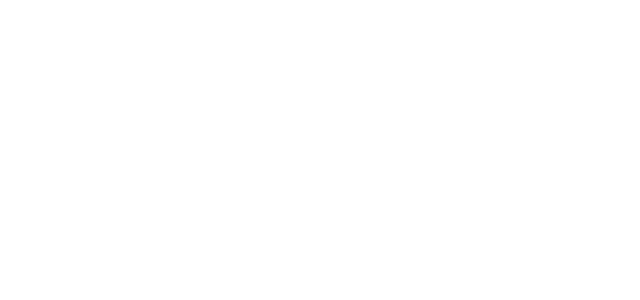
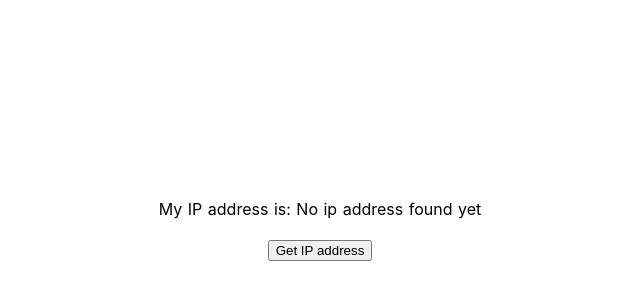
Before and after one commit to dutchwebworks/nuxt-learning, a Nuxt app: page /axios in a window 1280 px wide. Before the commit this address had no page. Shown: the part 180-480 px from the top of the page, without its empty margins (320-960 px from the left). Built offline with nearby package versions, Linux system fonts and the light colour scheme.

Commit message:
Moved Axios to separate demo page

```diff
--- /dev/null
+++ b/pages/axios.vue
@@ -0,0 +1,51 @@
+<template>
+  <section class="container axios">
+    <section class="ip-address">
+        <div class="ip-address__title">
+          My IP address is: {{ ip }}
+        </div>
+
+        <div class="ip-address__button">
+          <button @click="fetchSomething">Get IP address</button>
+        </div>
+      </section>
+  </section>
+</template>
+
+<script>
+  export default {
+    components: {
+
+    },
+    data() {
+      return {
+        ip: 'No ip address found yet',
+      }
+    },
+    methods: {
+      async fetchSomething() {
+        const ip = await this.$axios.$get('http://icanhazip.com');
+        this.ip = ip;
+      }
+    }
+  };
+</script>
+
+<style>
+  .container
+  {
+    min-height: 100vh;
+    display: flex;
+    justify-content: center;
+    align-items: center;
+    text-align: center;
+  }
+
+  .ip-address {
+    margin-top: 20px;
+  }
+
+  .ip-address__button {
+    margin-top: 20px;
+  }
+</style>
--- a/pages/index.vue
+++ b/pages/index.vue
@@ -12,16 +12,6 @@
         <a href="https://nuxtjs.org/" target="_blank" class="button--green">Documentation</a>
         <a href="https://github.com/nuxt/nuxt.js" target="_blank" class="button--grey">GitHub</a>
       </div>
-
-      <section class="ip-address">
-        <div class="ip-address__title">
-          My IP address is: {{ ip }}
-        </div>
-
-        <div class="ip-address__button">
-          <button @click="fetchSomething">Get IP address</button>
-        </div>
-      </section>
     </div>
   </section>
 </template>
@@ -30,19 +20,8 @@
 import Logo from '~/components/Logo.vue'
 
 export default {
-  data() {
-    return {
-      ip: 'No ip address found yet',
-    }
-  },
   components: {
     Logo
-  },
-  methods: {
-    async fetchSomething() {
-      const ip = await this.$axios.$get('http://icanhazip.com');
-      this.ip = ip;
-    }
   }
 }
 </script>
@@ -77,12 +56,4 @@
 {
   padding-top: 15px;
 }
-
-.ip-address {
-  margin-top: 20px;
-}
-
-.ip-address__button {
-  margin-top: 20px;
-}
 </style>
```
